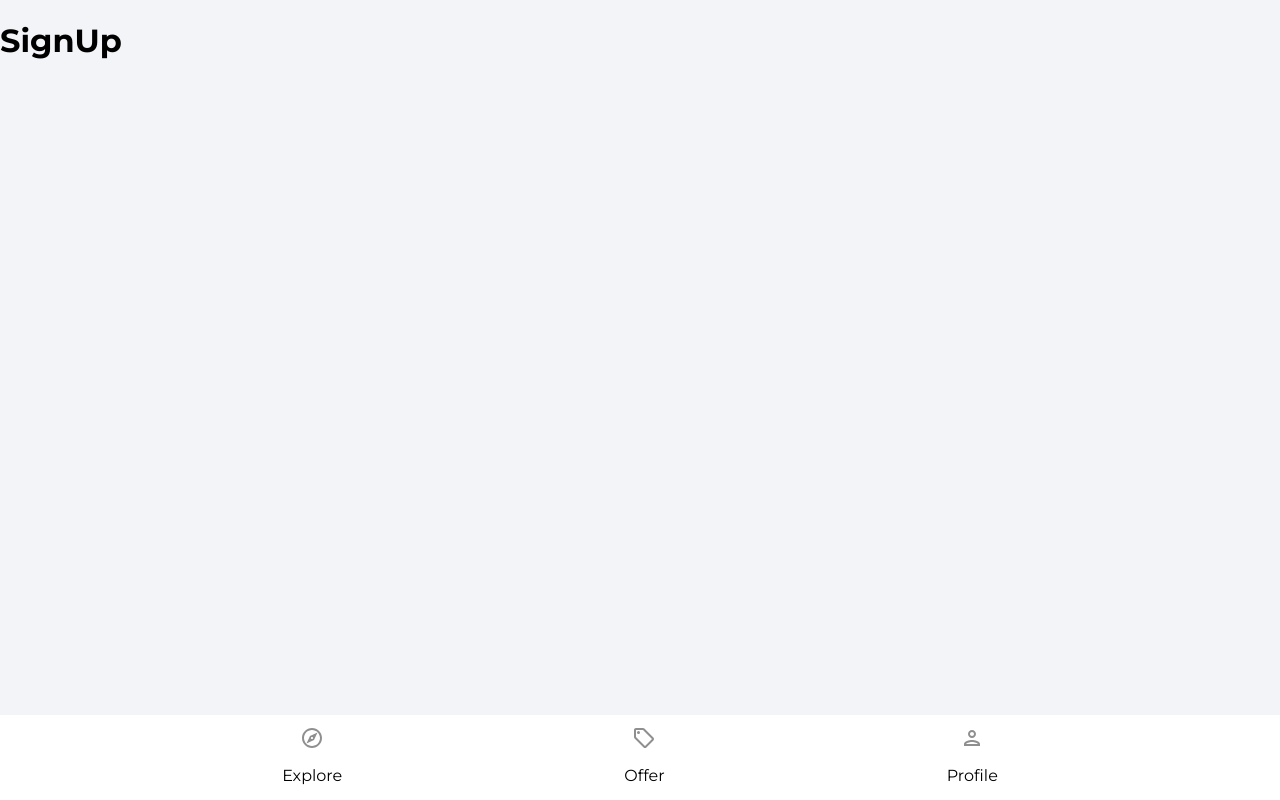
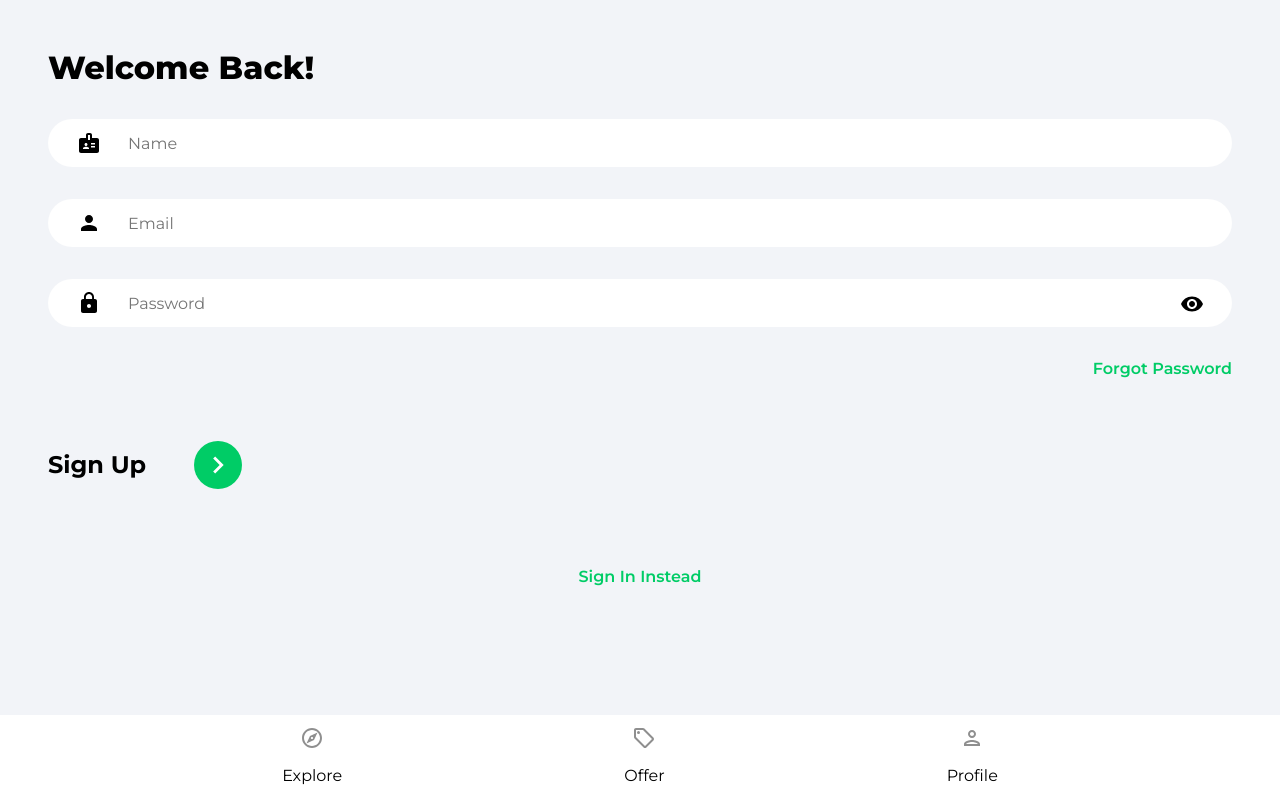
Before and after one commit to miquelespinosa2/house-marketplace, a React (Create React App) app: page /sign-up in a window 1280 px wide. Built offline with nearby package versions, Linux system fonts and the light colour scheme.

Commit message:
finished the sign in and sign up

```diff
--- a/src/pages/SignUp.jsx
+++ b/src/pages/SignUp.jsx
@@ -1,8 +1,76 @@
 import React from 'react'
+import {useState} from 'react'
+import {Link, useNavigate} from 'react-router-dom'
+import {ReactComponent as ArrowRightIcon} from '../assets/svg/keyboardArrowRightIcon.svg'
+import visibilityIcon from '../assets/svg/visibilityIcon.svg'
 
 function SignUp() {
+  const [showPassword, setShowPassword] = useState(false)
+  const [formData, setFormData] = useState({
+    name: '',
+    email: '',
+    password: ''
+  })
+  const {name, email, password} = formData
+
+  const navigate = useNavigate()
+
+  const onChange = (e) => {
+    setFormData((prevState) => ({
+      ...prevState,
+      [e.target.id]: e.target.value
+    }))
+
+  }
+
   return (
-    <h1>SignUp</h1>
+   <>
+    <div className="pageContainer">
+      <header>
+        <p className="pageHeader">
+          Welcome Back!
+        </p>
+      </header>
+
+      <form>
+        <input type="text" className="nameInput"
+        placeholder="Name" id="name" value={name}
+        onChange={onChange}/>
+        <input type="email" className="emailInput"
+        placeholder="Email" id="email" value={email}
+        onChange={onChange}/>
+
+        <div className="passwordInputDiv">
+          <input type={showPassword ? 'text' : 'password'}
+          className="passwordInput" placeholder='Password'
+          id="password" value={password}
+          onChange={onChange}/>
+
+          <img src={visibilityIcon} alt="show password"
+          className="showPassword" onClick={() =>
+          setShowPassword((prevState) => !prevState)}/>
+        </div>
+
+        <Link to='/forgot-password' className='forgotPasswordLink'>
+          Forgot Password
+        </Link>
+
+        <div className="signUpBar">
+          <p className="signUpText">
+            Sign Up
+          </p>
+          <button className="signUpButton">
+            <ArrowRightIcon fill='#ffffff' width='34px'
+            height='34px'/>
+          </button>
+        </div>
+      </form>
+
+      <Link to='/sign-up' className='registerLink'>
+        Sign In Instead
+      </Link>
+    </div>
+   </>
   )
 }
 
```
